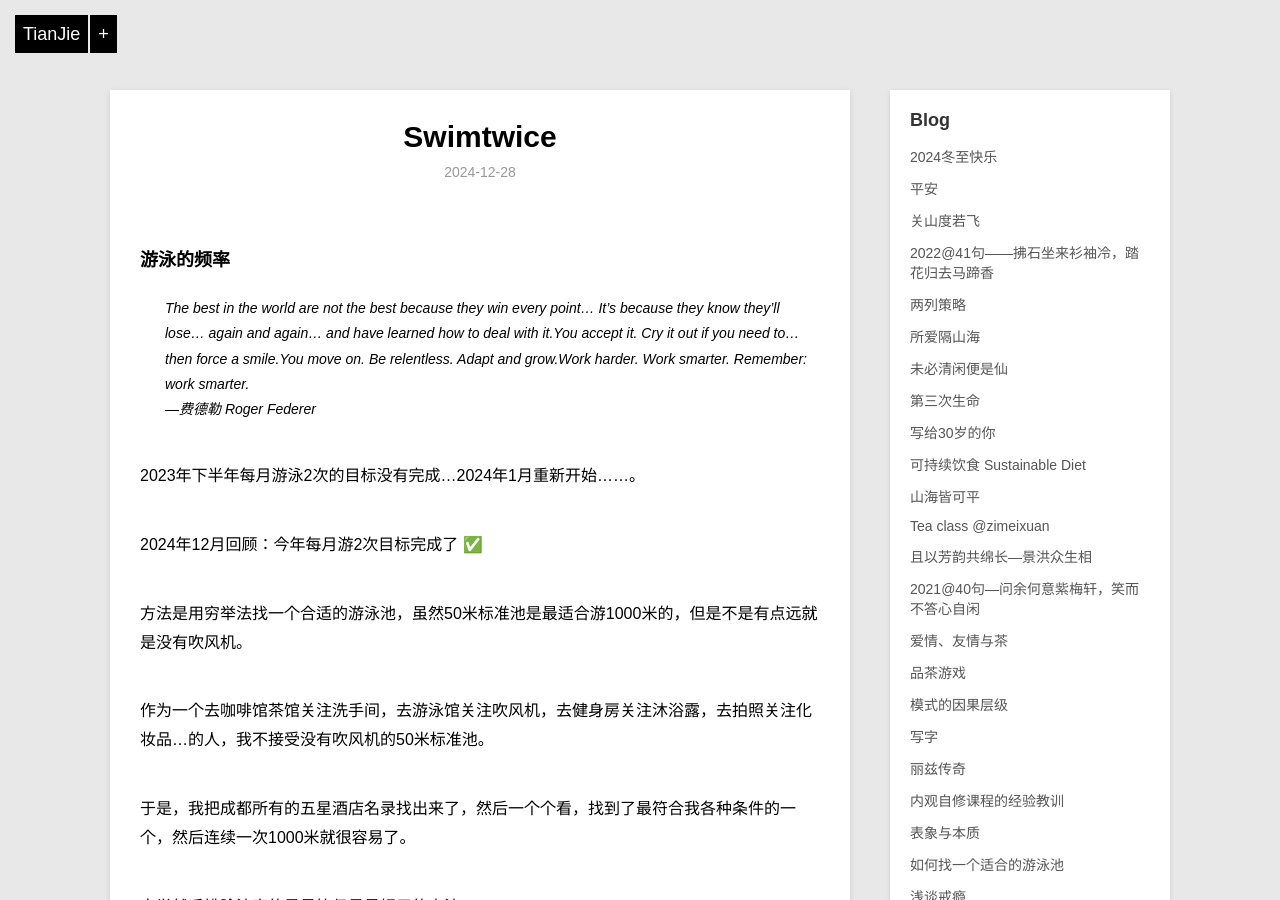
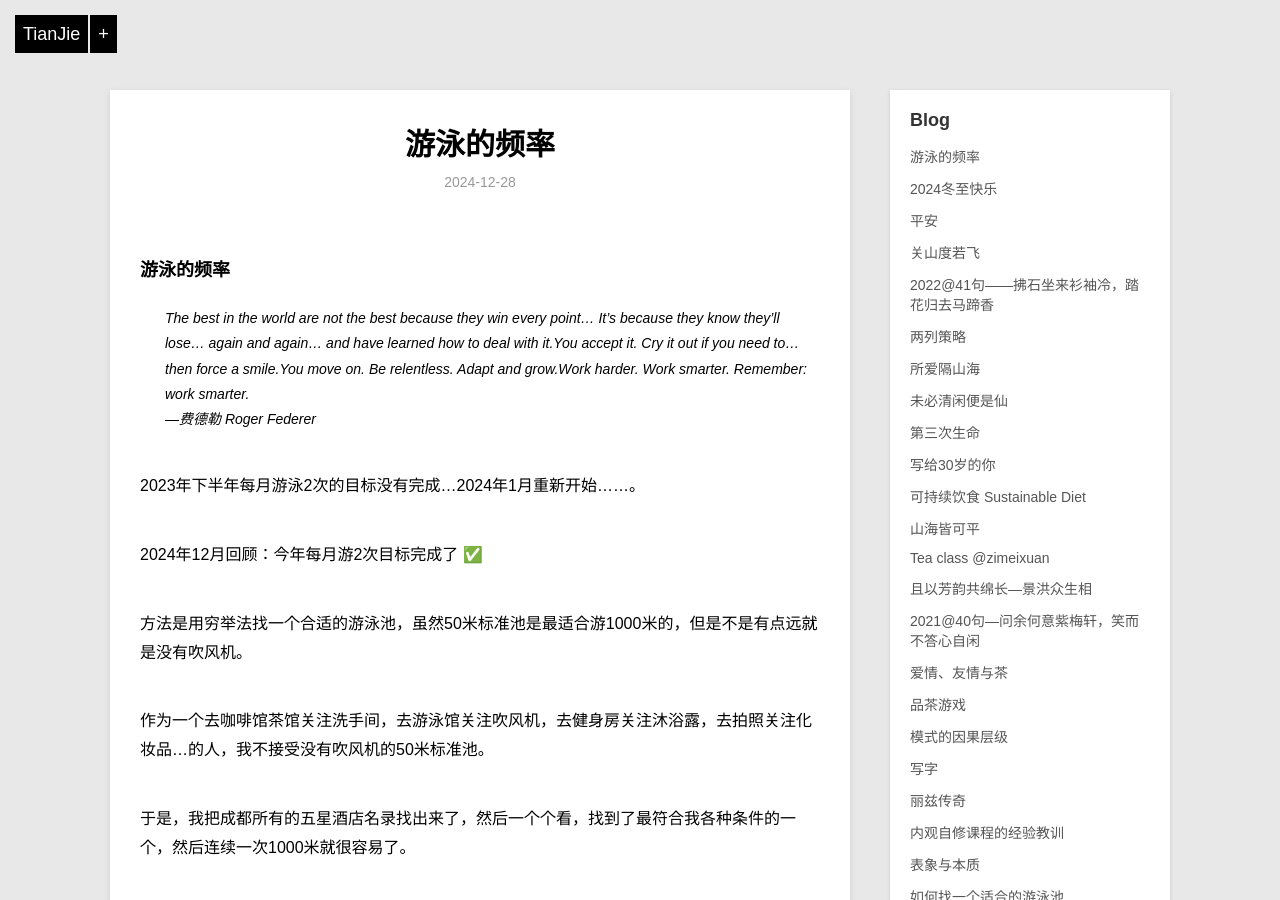
Before and after one commit to violettianjie/violettianjie.github.io, a Jekyll site: the page built from _posts/blog/2024-12-28-swimtwice.md, in a window 1280 px wide and 900 px high. Built offline with Jekyll 4.4.1, drawn with Linux system fonts in a browser that asks for light colours; our own code applies the rules of GitHub Pages for plain Markdown files.

Commit message:
Update 2024-12-28-swimtwice.md

```diff
--- a/_posts/blog/2024-12-28-swimtwice.md
+++ b/_posts/blog/2024-12-28-swimtwice.md
@@ -1,3 +1,10 @@
+---
+layout: post
+title: "游泳的频率"
+description: "2024游泳频率提升计划圆满完成"
+category: blog
+---
+
 ### 游泳的频率
 
 > The best in the world are not the best because they win every point... It’s because they know they’ll lose... again and again… and have learned how to deal with it.You accept it. Cry it out if you need to... then force a smile.You move on. Be relentless. Adapt and grow.Work harder. Work smarter. Remember: work smarter.
```
